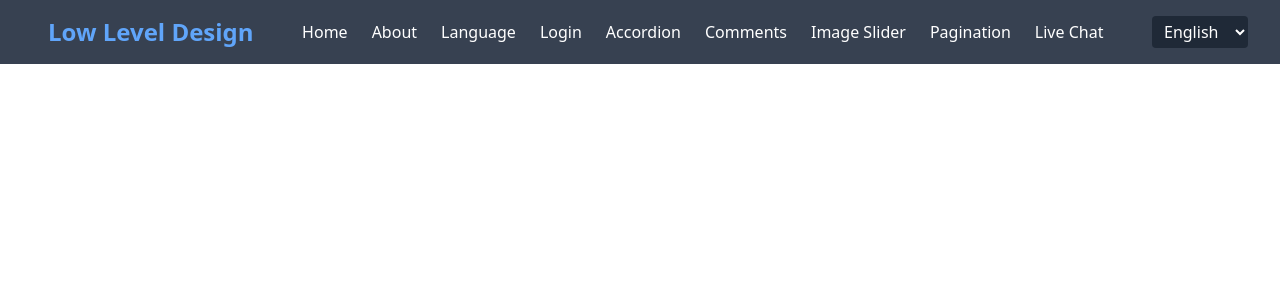
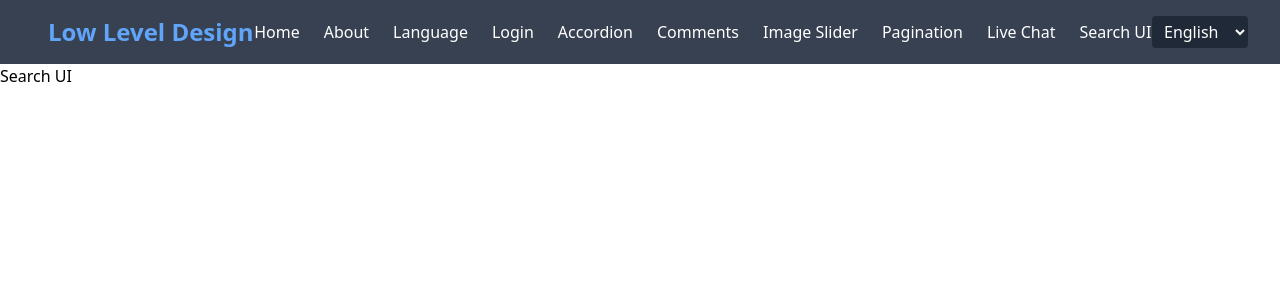
Before and after one commit to brij1728/low-level-design, a React (Vite) app: page /search-ui in a window 1280 px wide. Shown: the top 300 px of the page. Built offline with nearby package versions, Linux system fonts and the light colour scheme.

Commit message:
Add Search UI to Header navigation

```diff
--- a/src/components/Header/Header.tsx
+++ b/src/components/Header/Header.tsx
@@ -48,6 +48,7 @@ export const Header: React.FC<IProps> = ({ lang, handleLanguageChange }) => {
           <Link to="/image-slider" className="text-white hover:text-gray-300">Image Slider</Link>
           <Link to="/pagination" className="text-white hover:text-gray-300">Pagination</Link>
           <Link to="/live-chat" className="text-white hover:text-gray-300">Live Chat</Link>
+          <Link to="/search-ui" className="text-white hover:text-gray-300">Search UI</Link>
         </nav>
 
         {/* Language Selector (Dropdown aligned to the right) */}
@@ -95,6 +96,9 @@ export const Header: React.FC<IProps> = ({ lang, handleLanguageChange }) => {
           <li>
             <Link to="/live-chat" className="block py-2 text-white">Live Chat</Link>
           </li>
+          <li>
+            <Link to="/search-ui" className="block py-2 text-white">Search UI</Link>
+          </li>
 
           {/* Language Selector in mobile view */}
           <li>
--- /dev/null
+++ b/src/components/SearchUI/SearchUI.tsx
@@ -0,0 +1,9 @@
+import React from 'react'
+
+export const SearchUI = () => {
+  return (
+	<div>
+		<h1>Search UI</h1>
+	</div>
+  )
+}
--- /dev/null
+++ b/src/components/SearchUI/index.ts
@@ -0,0 +1 @@
+export * from './SearchUI';
--- a/src/components/index.ts
+++ b/src/components/index.ts
@@ -9,3 +9,4 @@ export * from './Comments';
 export * from './ImageSlider';
 export * from './Pagination';
 export * from './LiveChat';
+export * from './SearchUI';
--- a/src/routes/AppRoute.tsx
+++ b/src/routes/AppRoute.tsx
@@ -1,4 +1,4 @@
-import { About, Accordion, Comments, Header, ImageSlider, Language, LiveChat, Login, Pagination, ProtectedRoute } from '../components'
+import { About, Accordion, Comments, Header, ImageSlider, Language, LiveChat, Login, Pagination, ProtectedRoute, SearchUI } from '../components'
 import { BrowserRouter, Route, Routes } from 'react-router-dom'
 import React, { useState } from 'react'
 
@@ -29,6 +29,7 @@ export const AppRoute = () => {
           <Route path="/image-slider" element={<ImageSlider />} />
           <Route path="/pagination" element={<Pagination />} />
           <Route path="live-chat" element={<LiveChat/>} />
+          <Route path="search-ui" element={<SearchUI/>} />
         </Routes>
       </div>
     </BrowserRouter>
```
